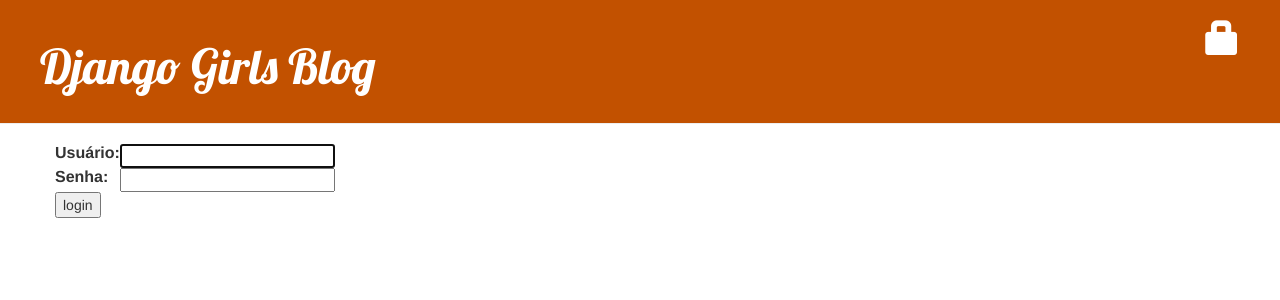
After one commit to jmatiasn/my-first-blog, a Django app: page /accounts/login/ in a window 1280 px wide. The commit adds this page. Shown: the top 300 px of the page. Run offline with Django 3.2, Linux system fonts and the light colour scheme; some libraries are stand-ins or nearby versions.

Commit message:
Added login authentication with Django

```diff
--- a/blog/templates/blog/base.html
+++ b/blog/templates/blog/base.html
@@ -9,8 +9,13 @@
     </head>
     <body>
         <div class="page-header">
-            <a href="{% url 'post_new' %}" class="top-menu"><span class="glyphicon glyphicon-plus"></span></a>
-            <a href="{% url 'post_draft_list' %}" class="top-menu"><span class="glyphicon glyphicon-edit"></span></a>
+            {% if user.is_authenticated %}
+                <a href="{% url 'post_new' %}" class="top-menu"><span class="glyphicon glyphicon-plus"></span></a>
+                <a href="{% url 'post_draft_list' %}" class="top-menu"><span class="glyphicon glyphicon-edit"></span></a>
+                <p class="top-menu">Hello {{ user.username }} <small>(<a href="{% url 'logout' %}">Log out</a>)</small></p>
+            {% else %}
+                <a href="{% url 'login' %}" class="top-menu"><span class="glyphicon glyphicon-lock"></span></a>
+            {% endif %}
             <h1><a href="/">Django Girls Blog</a></h1>
         </div>
         <div class="content container">
--- /dev/null
+++ b/blog/templates/registration/login.html
@@ -0,0 +1,24 @@
+{% extends "blog/base.html" %}
+
+{% block content %}
+    {% if form.errors %}
+        <p>Your username and password didn't match. Please try again.</p>
+    {% endif %}
+
+    <form method="post" action="{% url 'login' %}">
+        {% csrf_token %}
+        <table>
+            <tr>
+                <td>{{ form.username.label_tag }}</td>
+                <td>{{ form.username }}</td>
+            </tr>
+            <tr>
+                <td>{{ form.password.label_tag }}</td>
+                <td>{{ form.password }}</td>
+            </tr>
+        </table>
+
+        <input type="submit" value="login" />
+        <input type="hidden" name="next" value="{{ next}}" />
+    </form>
+{% endblock %}
--- a/blog/views.py
+++ b/blog/views.py
@@ -4,6 +4,7 @@ from .models import Post
 from django.shortcuts import render, get_object_or_404
 from .forms import PostForm
 from django.shortcuts import redirect
+from django.contrib.auth.decorators import login_required
 
 def post_list(request):
     posts = Post.objects.filter(published_date__lte=timezone.now()).order_by('-published_date')
@@ -13,6 +14,7 @@ def post_detail(request, pk):
     post = get_object_or_404(Post, pk=pk)
     return render(request, 'blog/post_detail.html', {'post': post})
 
+@login_required
 def post_new(request):
      if request.method == "POST":
          form = PostForm(request.POST)
@@ -26,15 +28,18 @@ def post_new(request):
          form = PostForm()
      return render(request, 'blog/post_edit.html', {'form': form})
 
+@login_required
 def post_draft_list(request):
     posts = Post.objects.filter(published_date__isnull=True).order_by('-created_date')
     return render(request, 'blog/post_draft_list.html', {'posts': posts})
 
+@login_required
 def post_publish(request, pk):
     post = get_object_or_404(Post, pk=pk)
     post.publish()
     return redirect('post_detail', pk=pk)
 
+@login_required
 def post_remove(request, pk):
     post = get_object_or_404(Post, pk=pk)
     post.delete()
--- a/mysite/settings.py
+++ b/mysite/settings.py
@@ -26,6 +26,8 @@ SECRET_KEY = 'b!f+deo71w002)2a*qk-hnic#33_#ms#jabl&f+ryx4**5ensx'
 DEBUG = True
 
 ALLOWED_HOSTS = ['127.0.0.1', '.pythonanywhere.com']
+
+LOGIN_REDIRECT_URL = '/'
 
 
 # Application definition
--- a/mysite/urls.py
+++ b/mysite/urls.py
@@ -16,8 +16,12 @@ Including another URLconf
 from django.contrib import admin
 from django.urls import path
 from django.conf.urls import include
+from django.contrib.auth import views
+#from blog import views
 
 urlpatterns = [
     path('admin/', admin.site.urls),
+    path('accounts/login/', views.LoginView.as_view(), name='login'),
+    path('accounts/logout/', views.LogoutView.as_view(next_page='/'), name='logout'),
     path('', include('blog.urls')),
 ]
```
